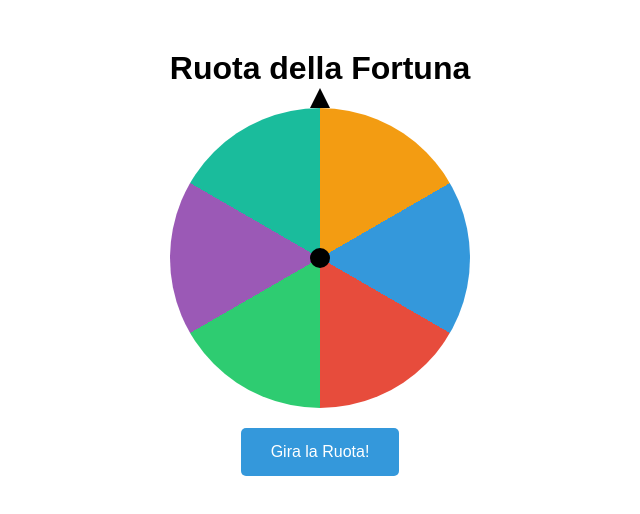
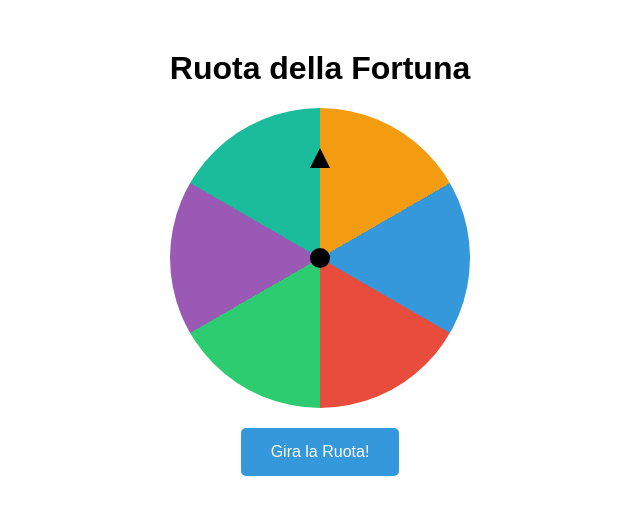
Before and after one commit to teobongi/regaloelisa, a plain HTML site: page index.html in a window 1280 px wide. Shown: the full height of the page, 320-960 px from the left. Drawn offline with Linux system fonts and the light colour scheme.

Commit message:
Update index.html

```diff
--- a/index.html
+++ b/index.html
@@ -43,7 +43,7 @@
         /* Freccia centrata sopra la ruota */
         .arrow {
             position: absolute;
-            top: -20px; /* Posiziona la freccia sopra la ruota */
+            top: 40px; /* Posiziona la freccia sopra la ruota */
             left: 50%;
             transform: translateX(-50%);
             width: 0;
```
